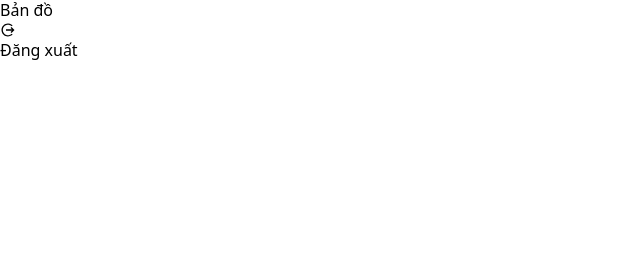
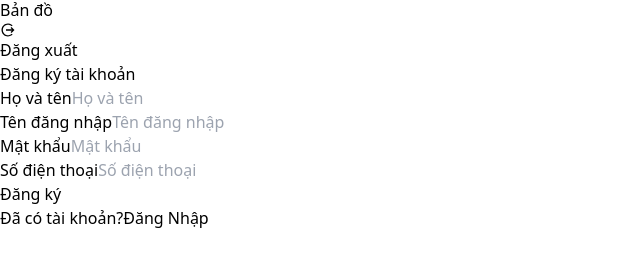
Before and after one commit to NPThanhTuong/dashboard-sensorthings-UI, a React (Vite) app: page /dang-ky in a window 1280 px wide. Shown: the part 162-428 px from the top of the page, without its empty margins (0-640 px from the left). Built offline with nearby package versions, Linux system fonts and the light colour scheme.

Commit message:
create register page

```diff
--- a/src/pages/register_page/RegisterPage.jsx
+++ b/src/pages/register_page/RegisterPage.jsx
@@ -1,5 +1,162 @@
+import React, { useState } from 'react';
+import axios from 'axios';
+import { Link } from "react-router-dom";
+import { toast } from "react-toastify";
+
 const RegisterPage = () => {
-  return <div>RegisterPage</div>;
+  const [formData, setFormData] = useState({
+    displayname: '',
+    username: '',
+    password: '',
+    phone: ''
+  });
+  const [errors, setErrors] = useState({});
+
+  const handleChange = (e) => {
+    const { name, value } = e.target;
+    const newErrors = { ...errors };
+    delete newErrors[name];
+    setErrors(newErrors);
+    setFormData({ ...formData, [name]: value });
+  };
+  const handleClick = (e) => {
+    const { name } = e.target;
+    const newErrors = { ...errors };
+    delete newErrors[name];
+    setErrors(newErrors);
+  };
+  const handleSubmit = async (e) => {
+    e.preventDefault();
+    const newErrors = {};
+    if (!formData.displayname.trim()) {
+      newErrors.displayname = 'Vui lòng nhập họ và tên';
+    }
+    if (!formData.username.trim()) {
+      newErrors.username = 'Vui lòng nhập tên đăng nhập';
+    }
+    if (formData.password.length < 8) {
+      newErrors.password = 'Mật khẩu phải có ít nhất 8 ký tự';
+    }
+    if (!formData.phone.trim()) {
+      newErrors.phone = 'Vui lòng nhập số điện thoại';
+    }
+    if (Object.keys(newErrors).length > 0) {
+      setErrors(newErrors);
+    } else {
+
+      try {
+
+        const response = await axios.post("/api/register", formData);
+        console.log('dk thanh cong', response.data);
+        // alert('Đăng ký thành công');
+        toast("Đăng ký thành công!");
+      } catch (error) {
+
+        toast('Đăng ký không thành công!');
+        console.error('Đăng ký không thành công:', error.response);
+
+      }
+    }
+  };
+  return (
+    <div className="items-center min-h-full overflow-hidden">
+      <form onSubmit={handleSubmit} className="w-96 max-w-lg mx-auto mt-16">
+        <h2 className="text-center text-2xl font-bold mb-4 text-blue-500">Đăng ký tài khoản</h2>
+
+        <div className="bg-gray-100 border border-gray-300  rounded-md px-8 pt-6 pb-8 mb-4 w-50">
+          <div className="mb-3">
+            <label className="block text-gray-700 text-lg   mb-2" htmlFor="fullName">
+              Họ và tên
+            </label>
+            <input
+              className={` appearance-none border border-gray-300 rounded w-full py-2 px-3 text-gray-700 leading-tight focus:outline-none focus:shadow-outline ${errors.fullName ? 'border-red-500' : ''
+                }`}
+              id="displayname"
+              type="text"
+              placeholder="Họ và tên"
+              name="displayname"
+              value={formData.displayname}
+              onChange={handleChange}
+              onClick={handleClick}
+            />
+            {errors.displayname && <p className="text-red-500 text-sm italic">{errors.displayname}</p>}
+          </div>
+          <div className="mb-3">
+            <label className="block text-gray-700 text-lg mb-2" htmlFor="username">
+              Tên đăng nhập
+            </label>
+            <input
+              className={` appearance-none  border border-gray-300 rounded w-full py-2 px-3 text-gray-700 leading-tight focus:outline-none focus:shadow-outline ${errors.username ? 'border-red-500' : ''
+                }`}
+              id="username"
+              type="text"
+              placeholder="Tên đăng nhập"
+              name="username"
+              value={formData.username}
+              onChange={handleChange}
+              onClick={handleClick}
+
+            />
+            {errors.username && <p className="text-red-500 text-sm italic">{errors.username}</p>}
+          </div>
+          <div className="mb-3">
+            <label className="block text-gray-700 text-lg mb-2" htmlFor="password">
+              Mật khẩu
+            </label>
+            <input
+              className={` border border-gray-300 appearance-none border rounded w-full py-2 px-3 text-gray-700 leading-tight focus:outline-none focus:shadow-outline ${errors.password ? 'border-red-500' : ''
+                }`}
+              id="password"
+              type="password"
+              placeholder="Mật khẩu"
+              name="password"
+              value={formData.password}
+              onChange={handleChange}
+              onClick={handleClick}
+
+            />
+            {errors.password && <p className="text-red-500 text-sm italic">{errors.password}</p>}
+          </div>
+          <div className="mb-8">
+            <label className="block text-gray-700 text-lg  mb-2" htmlFor="phoneNumber">
+              Số điện thoại
+            </label>
+            <input
+              className={` border border-gray-300 appearance-none border rounded w-full py-2 px-3 text-gray-700 leading-tight focus:outline-none focus:shadow-outline ${errors.phoneNumber ? 'border-red-500' : ''
+                }`}
+              id="phone"
+              type="text"
+              placeholder="Số điện thoại"
+              name="phone"
+              value={formData.phone}
+              onChange={handleChange}
+              onClick={handleClick}
+
+            />
+            {errors.phoneNumber && <p className="text-red-500 text-sm italic">{errors.phoneNumber}</p>}
+          </div>
+          <div className="flex items-center justify-between">
+            <button
+              className="w-full bg-gradient-to-t from-cyan-400 to-blue-500  text-white font-semibold py-2 px-4 rounded focus:outline-none focus:shadow-outline"
+              type="submit"
+            >
+              Đăng ký
+            </button>
+          </div>
+
+        </div>
+        <div className=' border border-gray-300  rounded-md px-8 pt-6 pb-8 mb-4 w-50'>
+          <label>Đã có tài khoản?
+            <Link to='/dang-nhap'>
+              <span className='text-blue-500 font-semibold'>Đăng Nhập</span>
+            </Link>
+          </label>
+        </div>
+
+      </form>
+
+    </div>
+  );
 };
 
 export default RegisterPage;
--- a/src/routes/UserRoutes.jsx
+++ b/src/routes/UserRoutes.jsx
@@ -4,6 +4,8 @@ import HomePage from "../pages/home_page/HomePage";
 import ControlPage from "../pages/control_page/ControlPage";
 import ObservationPage from "../pages/observation_page/ObservationPage";
 import MapPage from "../pages/map_page/MapPage";
+
+import RegisterPage from "../pages/register_page/RegisterPage"
 
 const HomeRoutes = () => (
   <Routes>
@@ -12,6 +14,9 @@ const HomeRoutes = () => (
     <Route path="/quan-sat" element={<ObservationPage />} />
     <Route path="/ban-do" element={<MapPage />} />
     <Route path="/dang-nhap" element={<MapPage />} />
+
+    <Route path="/dang-ky" element={<RegisterPage />} />
+
   </Routes>
 );
 
```
Also changed, not shown: package.json (line endings or trailing spaces).
